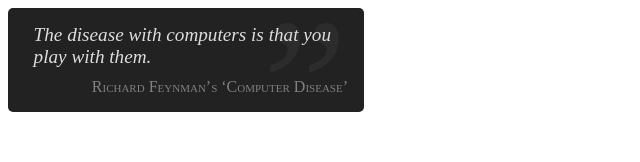
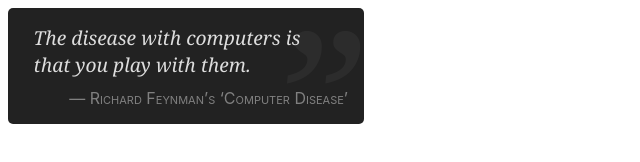
Before and after one commit to nicolas-cherel/styled-quotation, a plain HTML site: page index.html in a window 1280 px wide. Shown: the whole page, without its empty margins (0-640 px from the left). Drawn offline with Linux system fonts and the light colour scheme.

Commit message:
changed typo

```diff
--- a/index.html
+++ b/index.html
@@ -19,6 +19,7 @@
       margin: 0em .5em .5em;
       font-style: italic;
       font-size: 1.2em;
+      font-family: georgia, serif;
     }
     blockquote::after {
       content: "ˮ";
@@ -37,6 +38,7 @@
       font-variant: small-caps;
       font-style: normal;
       opacity: 0.5;
+      font-family: -apple-system, BlinkMacSystemFont, Verdana, sans-serif;
     }
   </style>
 </head>
@@ -45,7 +47,7 @@
     <blockquote>
     The disease with computers is that you play with them.
     </blockquote>
-    <cite>richard feynman’s ‘computer disease’</cite>
+    <cite>— richard feynman’s ‘computer disease’</cite>
   </main>
 </body>
 </html>
```
